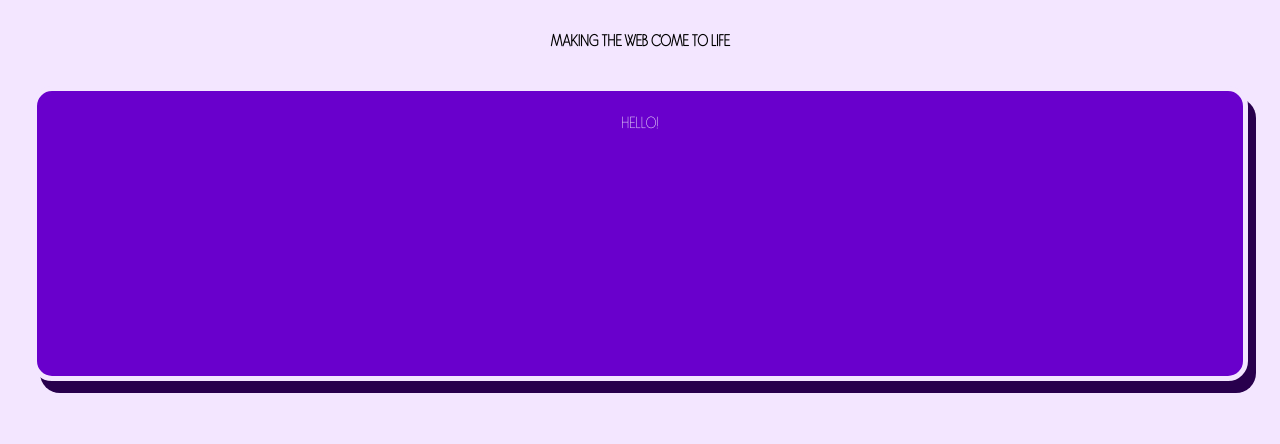
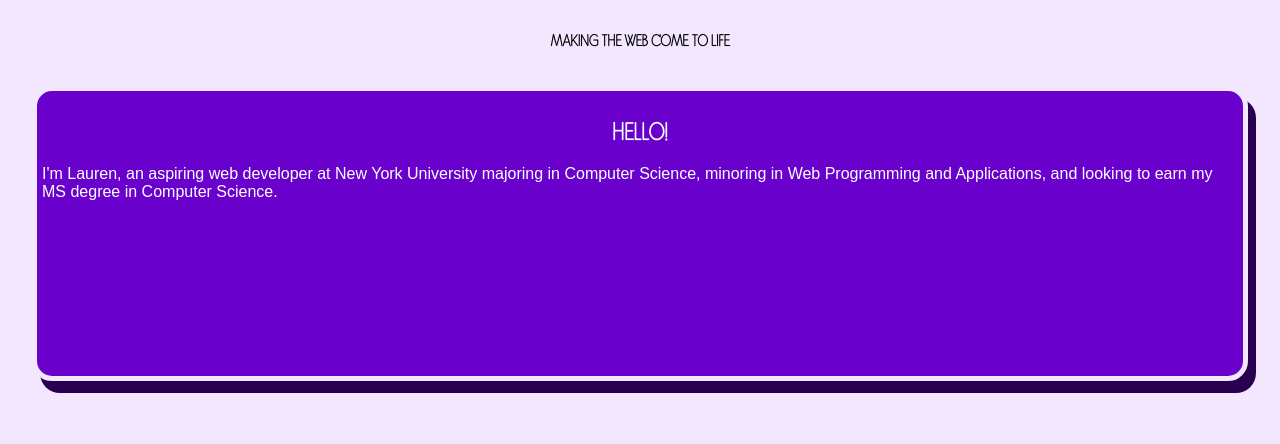
Before and after one commit to Amethystix/lad475.github.io, a plain HTML site: page index.html in a window 1280 px wide. Both pictures are taken after a click on the element "Hello!". Shown: the part 97-541 px from the top of the page. Drawn offline with Linux system fonts and the light colour scheme.

Commit message:
Fixing font of text in open div

```diff
--- a/scripts.js
+++ b/scripts.js
@@ -43,5 +43,12 @@ function openDiv(element){
 	element.removeEventListener('mouseover', hoverClosed, false);
 	element.removeEventListener('mouseout', removeHoverClosed, false);
 	element.style['background-color'] = "";
+
+	console.log(element.textContent.trim());
+	if(element.textContent.trim() == "Hello!"){
+		console.log("yup");
+		element.innerHTML = `<h2>${element.textContent.trim()}</h2>`;
+		element.innerHTML += "<p>I'm Lauren, an aspiring web developer at New York University majoring in Computer Science, minoring in Web Programming and Applications, and looking to earn my MS degree in Computer Science.</p>"
+	}
 }
 document.addEventListener("DOMContentLoaded", main);
--- a/styles.css
+++ b/styles.css
@@ -46,6 +46,13 @@
 .open{
 	background-color: #6900cc;
 	width: 100%;
+	text-align: left;
+}
+.open > h2{
+	text-align: center;
+}
+.open > p{
+	font-family: "sans-serif", "Arial";
 }
 .closed{
 	background-color: #350066;
```
Also changed, not shown: 1 other file.
